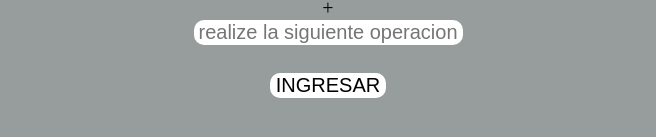
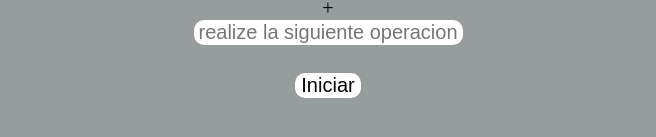
Before and after one commit to DanielBanquet11/ejercicio, a React (Vite) app: page / in a window 1280 px wide. Shown: the part 181-318 px from the top of the page, without its empty margins (312-968 px from the left). Built offline with nearby package versions, Linux system fonts and the light colour scheme.

Commit message:
Update App.jsx

```diff
--- a/src/App.jsx
+++ b/src/App.jsx
@@ -2,7 +2,7 @@ import React, { useState } from 'react'
 
 export const App = () => {
 
- // primero hay que darle un estado al formulario con el useState
+
  const [Form, setForm] = useState({
   user: '',
   pass: '',
@@ -28,9 +28,9 @@ const { user, pass, captcha } = Form;
 
       if(user==='123456789' && pass==='987654321' && captcha==='10')
 
-        setMensaje('Correcto')
+        setMensaje('good')
 
-    else setMensaje('Incorrecto')
+    else setMensaje('error')
 
     setTimeout(() => {
         setMensaje('')
@@ -108,11 +108,11 @@ const { user, pass, captcha } = Form;
                   type='text'
                   name='captcha'
                   placeholder='realize la siguiente operacion'
-                  maxLength={3} //maximo de digito
+                  maxLength={3}
                   value={ Form.captcha}
                   onChange={ inputCaptcha }
                   /><br/><br/>
-                  <button type="submit">INGRESAR</button><br/><br/>
+                  <button type="submit">Iniciar</button><br/><br/>
 
              </form>
              <div id="m">{ Mensaje } </div>
```
